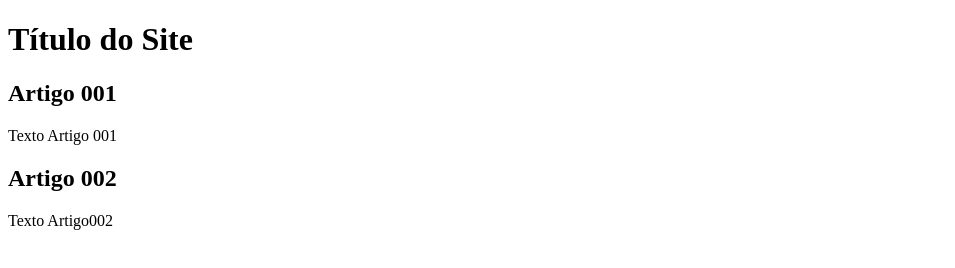
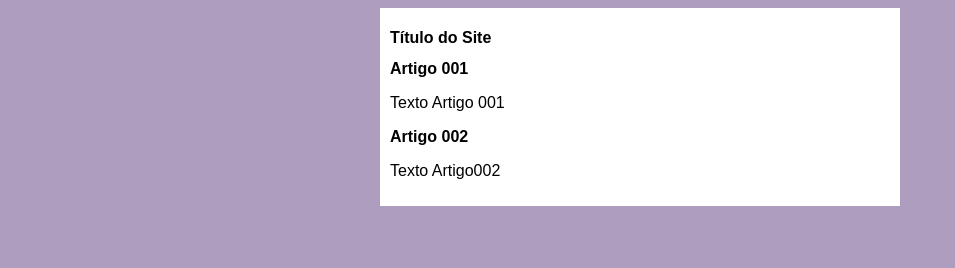
Before and after one commit to Jair-Sousa/projeto-site, a plain HTML site: page index.html in a window 1280 px wide. Shown: the whole page, without its empty margins (0-955 px from the left). Drawn offline with Linux system fonts and the light colour scheme.

Commit message:
iniciei o desig

```diff
--- /dev/null
+++ b/estilos/style.css
@@ -0,0 +1,17 @@
+*{
+    font-family: Arial, Helvetica, sans-serif;
+    font-size: 16px;
+}
+
+body {
+    background-color: rgb(175, 157, 192);
+
+}
+
+main {
+    background-color: white;
+    width: 500px;
+    margin: auto;
+    padding: 10px;
+    box-shadow: 3px 3px 5px rgba(rgb(0, 0, 0), rgb(0, 0, 0), rgb(0, 0, 0), 0.473);
+}
--- a/index.html
+++ b/index.html
@@ -4,6 +4,7 @@
     <meta charset="UTF-8">
     <meta name="viewport" content="width=device-width, initial-scale=1.0">
     <title>Título do Site</title>
+    <link rel="stylesheet" href="estilos/style.css">
 </head>
 <body>
     <main>
```
